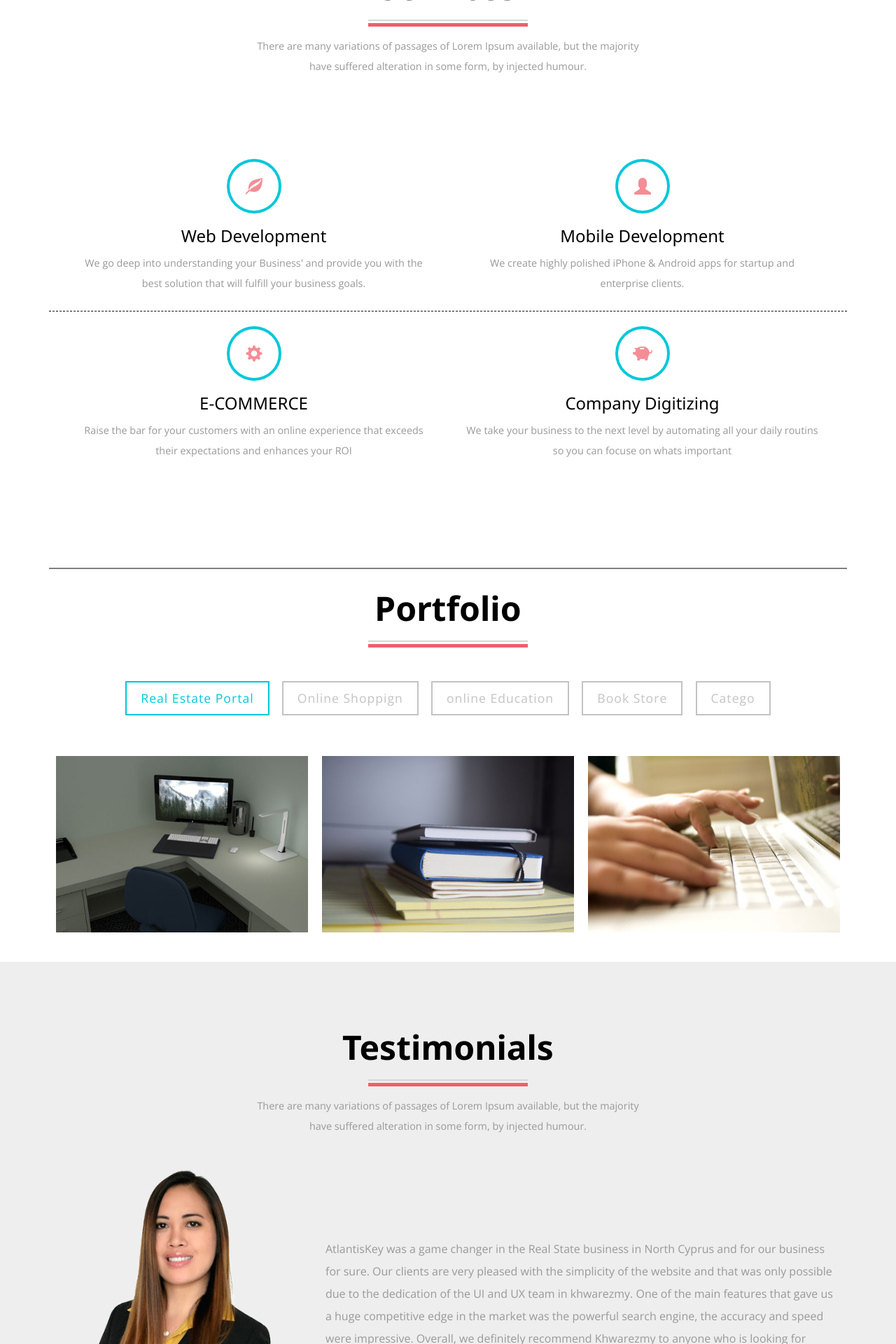
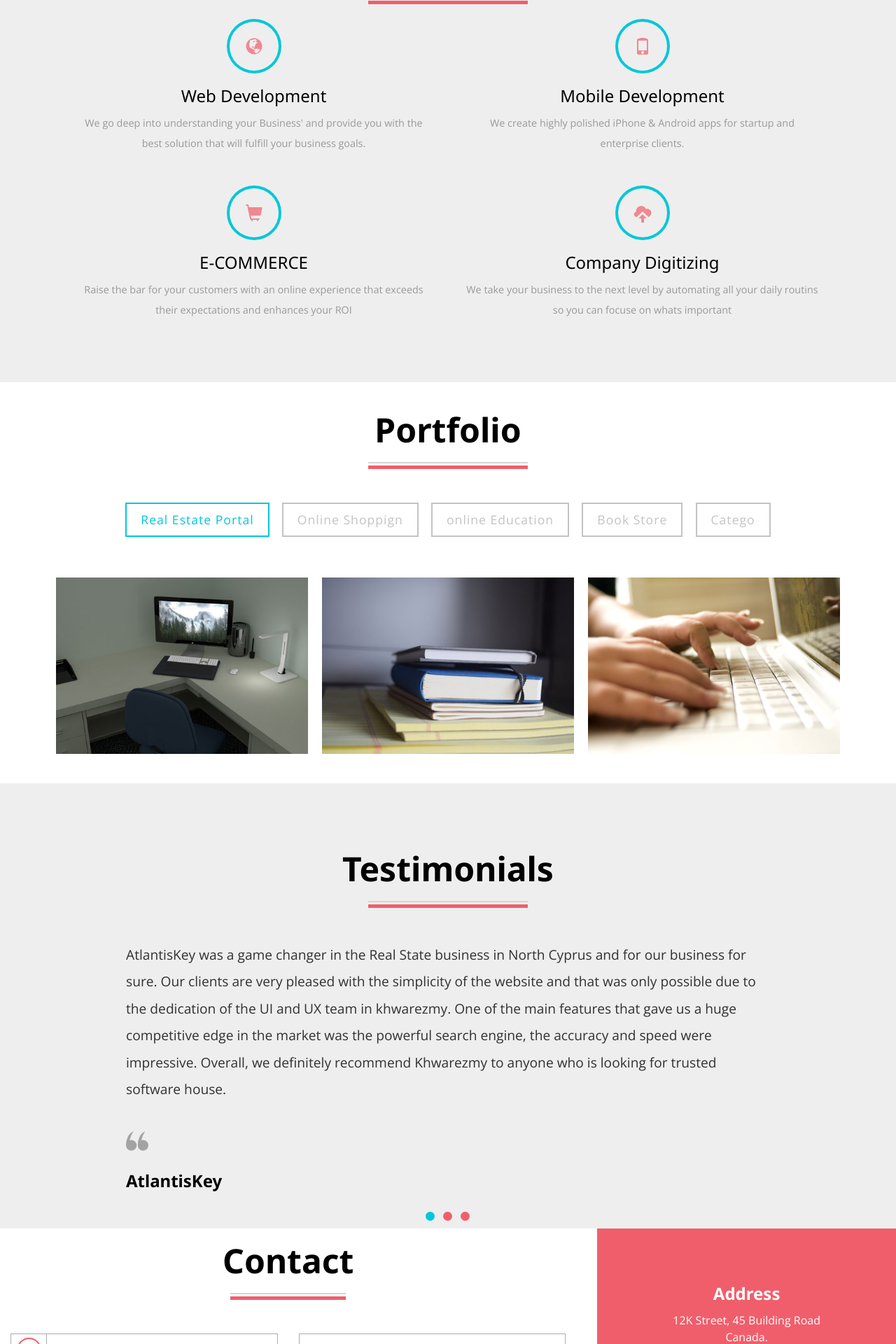
Before and after one commit to mahdy-nasr/khwarezmy, a PHP site: page / in a window 1280 px wide. Shown: the part 840-2760 px from the top of the page at 70% size. Run offline with PHP 8.4, Linux system fonts and the light colour scheme.

Commit message:
last edits

```diff
--- a/css/style.css
+++ b/css/style.css
@@ -385,7 +385,7 @@ ul.callbacks_tabs.callbacks1_tabs {
 }
 /*--services--*/
 .ser-top {
-    margin-bottom: 6em;
+    margin-bottom: 0em;
 	text-align:center;
 }
 .ser-top h3 {
@@ -421,7 +421,7 @@ ul.callbacks_tabs.callbacks1_tabs {
     background: #F05E6B;
 }
 .service {
-    padding: 6em 0 ;
+    padding: 4em 0 ;
 }
 .ser-head h5{
 	font-size: 1.2em;
@@ -635,13 +635,13 @@ ul.callbacks_tabs.callbacks1_tabs {
     border-radius: 100px;
     line-height: 2em;
     text-align: center;
-    margin: 1% 2% 0;
+    margin: 1% 2%;
     font-size: 1em;
 }
 
 .your-top input[type="text"],.grid-contact-in textarea {
   background: none;
-    width: 89%;
+    width: calc(96% - 35px);
     outline: none;
     border: none;
     padding: 0.8em 0.8em;
@@ -683,7 +683,7 @@ ul.callbacks_tabs.callbacks1_tabs {
 }
 .contact {
   background: #fff;
-  padding: 6em 0;
+  padding: 0em 0;
 
 }
 /*----*/
@@ -925,8 +925,8 @@ figcaption a:hover {
     padding: 6em 0 0;
 }
 .test-grid p{
-	font-size:1em;
-	color:#999;
+	font-size:1.2em;
+	color:#303133;
 	line-height:2em;
 	margin-bottom: 2em;
 }
@@ -943,7 +943,7 @@ figcaption a:hover {
 	font-style:italic;
 }
 .test-grid {
-    margin-top: 6em;
+    margin-top: 0em;
 }
 
 /*-- footer --*/
--- a/index.php
+++ b/index.php
@@ -22,7 +22,7 @@ Author URL: http://khwarezmy.com
 					jQuery(document).ready(function($) {
 						$(".scroll").click(function(event){
 							event.preventDefault();
-							$('html,body').animate({scrollTop:$(this.hash).offset().top},1000);
+							$('html,body').animate({scrollTop:$(this.hash).offset().top-30},1000);
 						});
 					});
 					</script>
@@ -59,10 +59,8 @@ Author URL: http://khwarezmy.com
 					<ul class="nav navbar-nav ">
 					<li ><a href="index.html" class="scroll active" data-hover="Home">Home</a> </li>
 						<li ><a href="#services" class="scroll" data-hover="About">Services</a> </li>
-						<li><a href="#success" class="scroll" data-hover="Gallery">Success</a></li>
 						<li><a href="#testimonials" class="scroll" data-hover="Gallery">Testimonials</a></li>
-						<li><a href="#gallery" class="scroll" data-hover="Gallery">Gallery</a></li>
-						<li><a href="#team" class="scroll" data-hover="Codes">Team </a></li>
+						<li><a href="#gallery" class="scroll" data-hover="Gallery">Portfolio</a></li>
 						<li><a href="#contact" class="scroll" data-hover="Contact">Contact</a></li>
 					  </ul>
 					  <div class="clearfix"></div>
@@ -125,7 +123,7 @@ Author URL: http://khwarezmy.com
 </div>
 </div>
 <!--content-->
-<div class="service" id="services">
+<div class="service" id="services" style="background:#eee;" >
 	<div class="container">
 		<div class="ser-top">
 			<h3>Services</h3>
@@ -133,17 +131,18 @@ Author URL: http://khwarezmy.com
 				<b></b>
 				<b class="line"></b>
 			</div>
-						<p> There are many variations of passages of Lorem Ipsum available, but the majority have suffered alteration in some form, by injected humour.</p>
+
+
 
 		</div>
 		<div class="service-head">
 
-			<div class="col-md-12 ser-head1" style="border-bottom: 1px dashed black;">
+			<div class="col-md-12 ser-head1" >
 				<div class="col-md-6  ser-grid">
 					<div class=''>
 						<span></span>
 						<div class=" hi-icon-effect-7 hi-icon-effect-7a">
-							<i class="glyphicon glyphicon-leaf hi-icon "> </i>
+							<i class="glyphicon glyphicon-globe hi-icon "> </i>
 						</div>
 						<h3>Web Development</h3>
 										<p>We go deep into understanding your Business' and provide you with the best solution that will fulfill your business goals.</p>
@@ -156,7 +155,7 @@ Author URL: http://khwarezmy.com
 					<div class=''>
 
 						<div class=" hi-icon-effect-7 hi-icon-effect-7a">
-							<i class="glyphicon glyphicon-user hi-icon "> </i>
+							<i class="glyphicon glyphicon-phone hi-icon " > </i>
 						</div>
 						<h3>Mobile Development</h3>
 										<p>We create highly polished iPhone & Android apps for startup and enterprise clients.</p>
@@ -171,7 +170,7 @@ Author URL: http://khwarezmy.com
 
 				<div class="col-md-6 ser-grid ">
 					<div class=" hi-icon-effect-7 hi-icon-effect-7a">
-						<i class="glyphicon glyphicon-cog hi-icon "> </i>
+						<i class="glyphicon glyphicon-shopping-cart hi-icon "> </i>
 					</div>
 
 					<h3>E-COMMERCE</h3>
@@ -179,7 +178,7 @@ Author URL: http://khwarezmy.com
 				</div>
 				<div class="col-md-6 ser-grid ">
 					<div class=" hi-icon-effect-7 hi-icon-effect-7a">
-						<i class="glyphicon glyphicon-piggy-bank hi-icon"> </i>
+						<i class="glyphicon glyphicon-cloud-upload hi-icon"> </i>
 					</div>
 					<h3>Company Digitizing</h3>
 					<p>We take your business to the next level by automating all your daily routins so you can focuse on whats important</p>
@@ -194,7 +193,7 @@ Author URL: http://khwarezmy.com
 					<!--gallery-->
 <div class="gallery" id="gallery"  >
 	<div class="container">
-		<div class="ser-top ga-top" style="border-top:2px solid gray;padding-top:30px;">
+		<div class="ser-top ga-top" style="padding-top:10px;">
 			<h3>Portfolio </h3>
 			<div class="ser-t">
 				<b></b>
@@ -219,13 +218,8 @@ Author URL: http://khwarezmy.com
 	                <a href="images/ga.jpg" rel="title" class="b-link-stripe b-animate-go  thickbox">
 
 						<figure>
-						 <img src="images/ga.jpg" class="img-responsive" alt=" " />	<figcaption>
-								<h3>Prevailing</h3>
-								<p>
-									Lorem ipsum dolor sit amet, consectetur adipisicing elit, sed do eiusmod
-									tempor incididunt ut labore et dolore magna aliqua.
-								</p>
-							</figcaption>
+						 <img src="images/ga.jpg" class="img-responsive" alt=" " />
+
 						</figure>
 					</a>
 
@@ -234,13 +228,7 @@ Author URL: http://khwarezmy.com
                    <a href="images/ga1.jpg" rel="title" class="b-link-stripe b-animate-go  thickbox">
 
 					<figure>
-					 <img src="images/ga1.jpg" class="img-responsive" alt=" " />	<figcaption>
-							<h3>Prevailing</h3>
-							<p>
-								Lorem ipsum dolor sit amet, consectetur adipisicing elit, sed do eiusmod
-								tempor incididunt ut labore et dolore magna aliqua.
-							</p>
-						</figcaption>
+					 <img src="images/ga1.jpg" class="img-responsive" alt=" " />
 					</figure>
 				</a>
 
@@ -249,13 +237,7 @@ Author URL: http://khwarezmy.com
                     <a href="images/ga2.jpg" rel="title" class="b-link-stripe b-animate-go  thickbox">
 
 					<figure>
-					 <img src="images/ga2.jpg" class="img-responsive" alt=" " />	<figcaption>
-							<h3>Prevailing</h3>
-							<p>
-								Lorem ipsum dolor sit amet, consectetur adipisicing elit, sed do eiusmod
-								tempor incididunt ut labore et dolore magna aliqua.
-							</p>
-						</figcaption>
+					 <img src="images/ga2.jpg" class="img-responsive" alt=" " />
 					</figure>
 				</a>
 
@@ -264,13 +246,7 @@ Author URL: http://khwarezmy.com
                    <a href="images/ga3.jpg" rel="title" class="b-link-stripe b-animate-go  thickbox">
 
 					<figure>
-					 <img src="images/ga3.jpg" class="img-responsive" alt=" " />	<figcaption>
-							<h3>Prevailing</h3>
-							<p>
-								Lorem ipsum dolor sit amet, consectetur adipisicing elit, sed do eiusmod
-								tempor incididunt ut labore et dolore magna aliqua.
-							</p>
-						</figcaption>
+					 <img src="images/ga3.jpg" class="img-responsive" alt=" " />
 					</figure>
 				</a>
 
@@ -279,13 +255,7 @@ Author URL: http://khwarezmy.com
                   <a href="images/ga4.jpg" rel="title" class="b-link-stripe b-animate-go  thickbox">
 
 					<figure>
-					 <img src="images/ga4.jpg" class="img-responsive" alt=" " />	<figcaption>
-							<h3>Prevailing</h3>
-							<p>
-								Lorem ipsum dolor sit amet, consectetur adipisicing elit, sed do eiusmod
-								tempor incididunt ut labore et dolore magna aliqua.
-							</p>
-						</figcaption>
+					 <img src="images/ga4.jpg" class="img-responsive" alt=" " />
 					</figure>
 				</a>
 
@@ -294,13 +264,7 @@ Author URL: http://khwarezmy.com
                     <a href="images/ga5.jpg" rel="title" class="b-link-stripe b-animate-go  thickbox">
 
 					<figure>
-					 <img src="images/ga5.jpg" class="img-responsive" alt=" " />	<figcaption>
-							<h3>Prevailing</h3>
-							<p>
-								Lorem ipsum dolor sit amet, consectetur adipisicing elit, sed do eiusmod
-								tempor incididunt ut labore et dolore magna aliqua.
-							</p>
-						</figcaption>
+					 <img src="images/ga5.jpg" class="img-responsive" alt=" " />
 					</figure>
 				</a>
 
@@ -309,13 +273,7 @@ Author URL: http://khwarezmy.com
                    <a href="images/ga6.jpg" rel="title" class="b-link-stripe b-animate-go  thickbox">
 
 					<figure>
-					 <img src="images/ga6.jpg" class="img-responsive" alt=" " />	<figcaption>
-							<h3>Prevailing</h3>
-							<p>
-								Lorem ipsum dolor sit amet, consectetur adipisicing elit, sed do eiusmod
-								tempor incididunt ut labore et dolore magna aliqua.
-							</p>
-						</figcaption>
+					 <img src="images/ga6.jpg" class="img-responsive" alt=" " />
 					</figure>
 				</a>
 
@@ -324,13 +282,8 @@ Author URL: http://khwarezmy.com
                    <a href="images/ga7.jpg" rel="title" class="b-link-stripe b-animate-go  thickbox">
 
 					<figure>
-					 <img src="images/ga7.jpg" class="img-responsive" alt=" " />	<figcaption>
-							<h3>Prevailing</h3>
-							<p>
-								Lorem ipsum dolor sit amet, consectetur adipisicing elit, sed do eiusmod
-								tempor incididunt ut labore et dolore magna aliqua.
-							</p>
-						</figcaption>
+					 <img src="images/ga7.jpg" class="img-responsive" alt=" " />
+
 					</figure>
 				</a>
 
@@ -339,13 +292,7 @@ Author URL: http://khwarezmy.com
                   <a href="images/ga8.jpg" rel="title" class="b-link-stripe b-animate-go  thickbox">
 
 					<figure>
-					 <img src="images/ga8.jpg" class="img-responsive" alt=" " />	<figcaption>
-							<h3>Prevailing</h3>
-							<p>
-								Lorem ipsum dolor sit amet, consectetur adipisicing elit, sed do eiusmod
-								tempor incididunt ut labore et dolore magna aliqua.
-							</p>
-						</figcaption>
+					 <img src="images/ga8.jpg" class="img-responsive" alt=" " />
 					</figure>
 				</a>
 
@@ -409,14 +356,16 @@ Author URL: http://khwarezmy.com
 				<b></b>
 				<b class="line"></b>
 			</div>
-						<p> There are many variations of passages of Lorem Ipsum available, but the majority have suffered alteration in some form, by injected humour.</p>
+
+
 
 		</div>
-			<div class=" test-grid-1">
-				<div class=" col-md-4 test-wrapper">
+			<div class=" test-grid-1" style="padding-bottom:40px;">
+				<!--div class=" col-md-4 test-wrapper">
 					<img src="images/tt2.png" alt="" class="img-responsive">
-					</div>
-					<div class="col-md-8 test-grid1">
+					</div-->
+
+					<div class="col-md-10 col-md-offset-1 test-grid1">
 					 <div id="owl-demo2" class="owl-carousel">
 							   			<div class=" test-grid">
 						<p>AtlantisKey was a game changer in the Real State business in North Cyprus and for our business for sure. Our clients are very pleased with the simplicity of the website and that was only possible due to the dedication of the UI and UX team in khwarezmy.
@@ -445,7 +394,7 @@ We can not wait to launch our mobile app.</p>
 			</div>
 		</div>
 	</div>
-<!---->
+<!--
 <div class="team" id="team">
 	<div class="container">
 		<div class="ser-top ga-top">
@@ -519,48 +468,19 @@ We can not wait to launch our mobile app.</p>
 		<div class="clearfix"></div>
 	</div>
 </div>
-
+-->
 <!--contact-->
 	<div class="map-top" id="contact">
-				<div class="col-md-8 map">
-
-				</div>
-					<div class="col-md-4 address">
-					<div class="contact-grid1">
-
-
-							<h4>Address</h4>
-							<p>12K Street, 45 Building Road <span>Canada.</span></p>
-
-					</div>
-
-					<div class="contact-grid1">
-
-							<h4>Call Us</h4>
-							<p>+1234 758 839<span>+1273 748 730</span></p>
-
-					</div>
-
-
-					<div class="contact-grid1">
-
-							<h4>Email</h4>
-							<p><a href="mailto:info@example.com">info@example1.com</a><span><a href="mailto:info@example.com">info@example2.com</a></span></p>
-
-					</div>
-
-					</div>
-					<div class="clearfix"> </div>
-				</div>
-<div class="contact">
-<div class="container">
-	<div class="ser-top ga-top">
+				<div class="col-md-8 map" style="background:#fff;padding-bottom: 4.5em;">
+					<div class="contact" style="margin-top:20px;padding:0;">
+						<div class="row col-xs-12" >
+							<div class="ser-top ga-top" >
 									<h3>Contact</h3>
 									<div class="ser-t">
 										<b></b>
 										<b class="line"></b>
 									</div>
-						<p> There are many variations of passages of Lorem Ipsum available, but the majority have suffered alteration in some form, by injected humour.</p>
+
 
 								</div>
 										<div class="top-contact">
@@ -592,6 +512,35 @@ We can not wait to launch our mobile app.</p>
 									</div>
 					</div>
 				</div>
+			</div>
+					<div class="col-md-4 address">
+					<div class="contact-grid1">
+
+
+							<h4>Address</h4>
+							<p>12K Street, 45 Building Road <span>Canada.</span></p>
+
+					</div>
+
+					<div class="contact-grid1">
+
+							<h4>Call Us</h4>
+							<p>+1234 758 839<span>+1273 748 730</span></p>
+
+					</div>
+
+
+					<div class="contact-grid1">
+
+							<h4>Email</h4>
+							<p><a href="mailto:info@example.com">info@example1.com</a><span><a href="mailto:info@example.com">info@example2.com</a></span></p>
+
+					</div>
+
+					</div>
+					<div class="clearfix"> </div>
+				</div>
+
 
 
 	<!--footer-->
```
Lines whose indentation alone changed are shown as unchanged.
